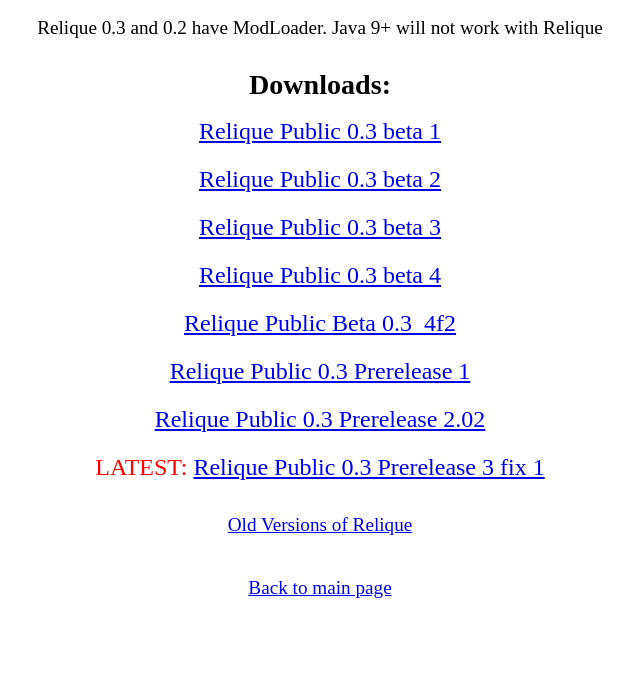
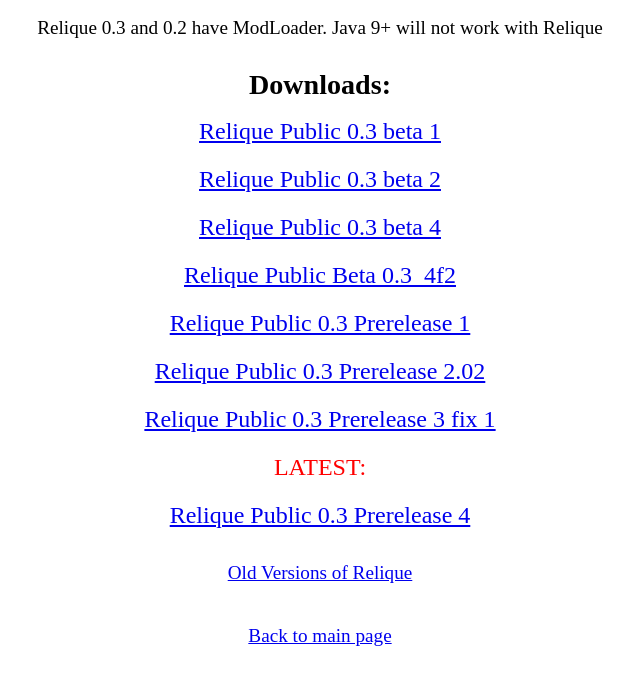
Before and after one commit to beta-clients/betahclients, a plain HTML site: page relique.html in a window 1280 px wide. Shown: the part 76-760 px from the top of the page, without its empty margins (320-960 px from the left). Drawn offline with Linux system fonts and the light colour scheme.

Commit message:
updated relique

```diff
--- a/relique.html
+++ b/relique.html
@@ -38,12 +38,12 @@
 	<h3 class="void">Downloads:</h3>
 	<p><a href="https://www.mediafire.com/file/2p232fhyruq76qb/ReliquePublic_0.3beta1.jar/file">Relique Public 0.3 beta 1</p></a>
 	<p><a href="https://www.mediafire.com/download/z43wyy7pdb67mw8">Relique Public 0.3 beta 2</p></a>
-	<p><a href="https://www.mediafire.com/file/f1msqr03zeyiku9/ReliquePublic_0.3_b3.jar/file">Relique Public 0.3 beta 3</p></a>
 	<p><a href="https://www.mediafire.com/file/3gwcv1dh85x5qvg/ReliquePublic_0.3_b4.jar/file">Relique Public 0.3 beta 4</p></a>
 	<p><a href="https://www.mediafire.com/file/h2883e25c55iq2o/ReliquePublicBeta_0.4_02b2.jar/file">Relique Public Beta 0.3_4f2</p></a>
 	<p><a href="https://www.mediafire.com/file/7y8os95qxq5i2we/relique-0.3pr1B.jar/file">Relique Public 0.3 Prerelease 1</p></a>
 	<p><a href="https://www.mediafire.com/file/swbpyht0c2cp3k3/ReliquePublic0.3P2.02.jar/file">Relique Public 0.3 Prerelease 2.02</p></a>
-	<p><span style="color:red;">LATEST: </span><a href="https://www.mediafire.com/file/g3ejbe42ooy9rzb/relique_public_0.3pre3f1_mcp43.jar/file">Relique Public 0.3 Prerelease 3 fix 1</a>
+	<a href="https://www.mediafire.com/file/g3ejbe42ooy9rzb/relique_public_0.3pre3f1_mcp43.jar/file">Relique Public 0.3 Prerelease 3 fix 1</a>
+	<p><span style="color:red;">LATEST: </span><p><a href="https://www.mediafire.com/file/04tws1y4ractny8/0.3p4.jar/file">Relique Public 0.3 Prerelease 4</p></a>
 
 	</div>
 
```
